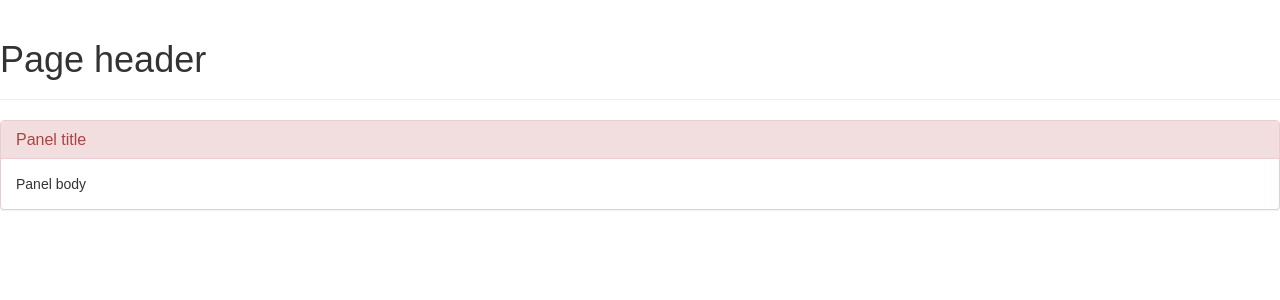
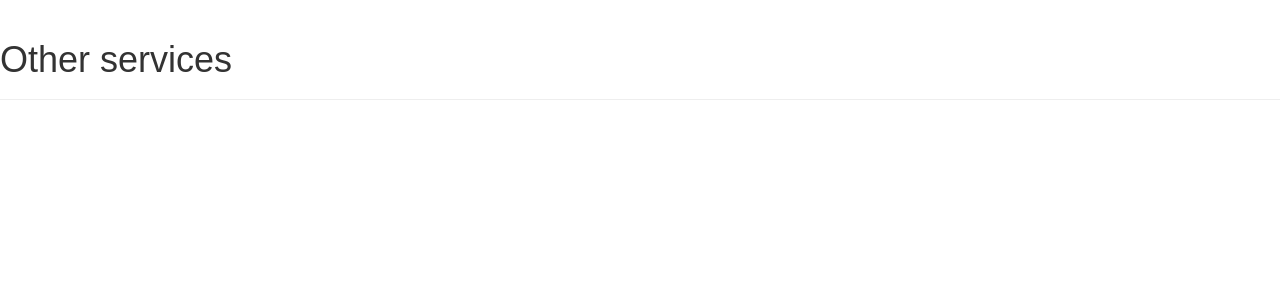
Before and after one commit to ExecutionLLC/cross_transaction_system, a React (Create React App) app in the folder frontend/: page /otherservices in a window 1280 px wide. Shown: the top 300 px of the page. Built offline with nearby package versions, Linux system fonts and the light colour scheme.

Commit message:
pages routing added

```diff
--- a/frontend/package.json
+++ b/frontend/package.json
@@ -6,6 +6,7 @@
     "react": "^16.4.2",
     "react-bootstrap": "^0.32.3",
     "react-dom": "^16.4.2",
+    "react-router-dom": "^4.3.1",
     "react-scripts": "1.1.5"
   },
   "scripts": {
--- a/frontend/src/App.jsx
+++ b/frontend/src/App.jsx
@@ -1,20 +1,29 @@
 import React, { Component } from 'react';
-import { PageHeader, Panel } from 'react-bootstrap';
+import { BrowserRouter as Router, Switch, Route } from 'react-router-dom';
+import Profile from './Views/Profile/Profile';
+import MyServices from './Views/MyServices/MyServices';
+import OtherServices from './Views/OtherServices/OtherServices';
+import Cards from './Views/Cards/Cards';
+
+/* global document */
+
 
 class App extends Component {
+  componentDidMount() {
+    document.title = 'Cross transaction system';
+  }
+
   render() {
     return (
-      <div>
-        <PageHeader>
-          Page header
-        </PageHeader>
-        <Panel bsStyle="danger">
-          <Panel.Heading>
-            <Panel.Title componentClass="h3">Panel title</Panel.Title>
-          </Panel.Heading>
-          <Panel.Body>Panel body</Panel.Body>
-        </Panel>
-      </div>
+      <Router>
+        <Switch>
+          <Route path="/profile" component={Profile} />
+          <Route path="/myservices" component={MyServices} />
+          <Route path="/otherservices" component={OtherServices} />
+          <Route path="/cards" component={Cards} />
+          <Route component={Profile} />
+        </Switch>
+      </Router>
     );
   }
 }
--- /dev/null
+++ b/frontend/src/Views/Cards/Cards.jsx
@@ -0,0 +1,13 @@
+import React from 'react';
+import { PageHeader } from 'react-bootstrap';
+
+
+export default function () {
+  return (
+    <div>
+      <PageHeader>
+        Cards
+      </PageHeader>
+    </div>
+  );
+}
--- /dev/null
+++ b/frontend/src/Views/MyServices/MyServices.jsx
@@ -0,0 +1,13 @@
+import React from 'react';
+import { PageHeader } from 'react-bootstrap';
+
+
+export default function () {
+  return (
+    <div>
+      <PageHeader>
+        My services
+      </PageHeader>
+    </div>
+  );
+}
--- /dev/null
+++ b/frontend/src/Views/OtherServices/OtherServices.jsx
@@ -0,0 +1,13 @@
+import React from 'react';
+import { PageHeader } from 'react-bootstrap';
+
+
+export default function () {
+  return (
+    <div>
+      <PageHeader>
+        Other services
+      </PageHeader>
+    </div>
+  );
+}
--- /dev/null
+++ b/frontend/src/Views/Profile/Profile.jsx
@@ -0,0 +1,13 @@
+import React from 'react';
+import { PageHeader } from 'react-bootstrap';
+
+
+export default function () {
+  return (
+    <div>
+      <PageHeader>
+        Profile
+      </PageHeader>
+    </div>
+  );
+}
```
Also changed, not shown: 1 other file (tests, documents, lock files or other folders).
